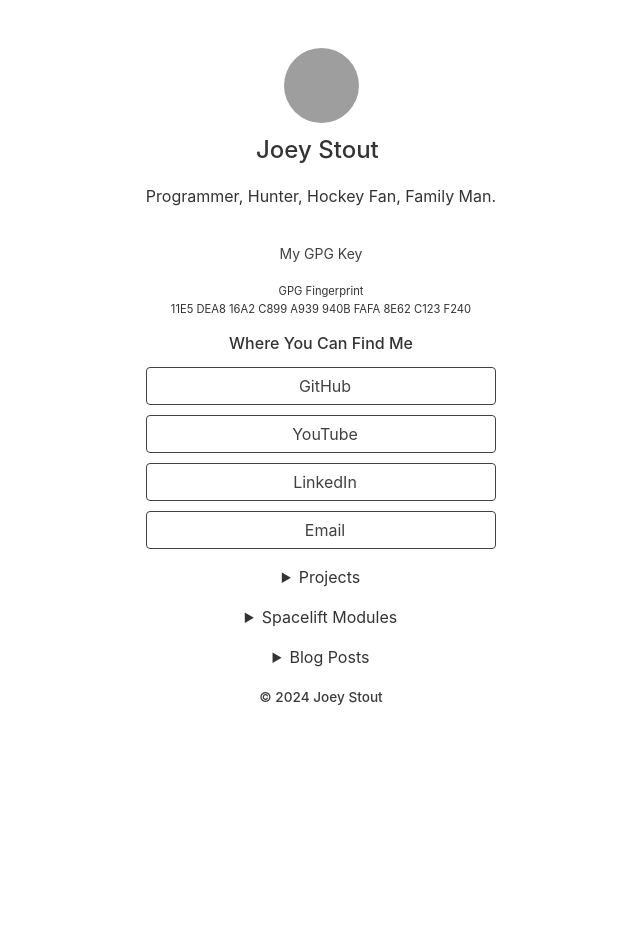
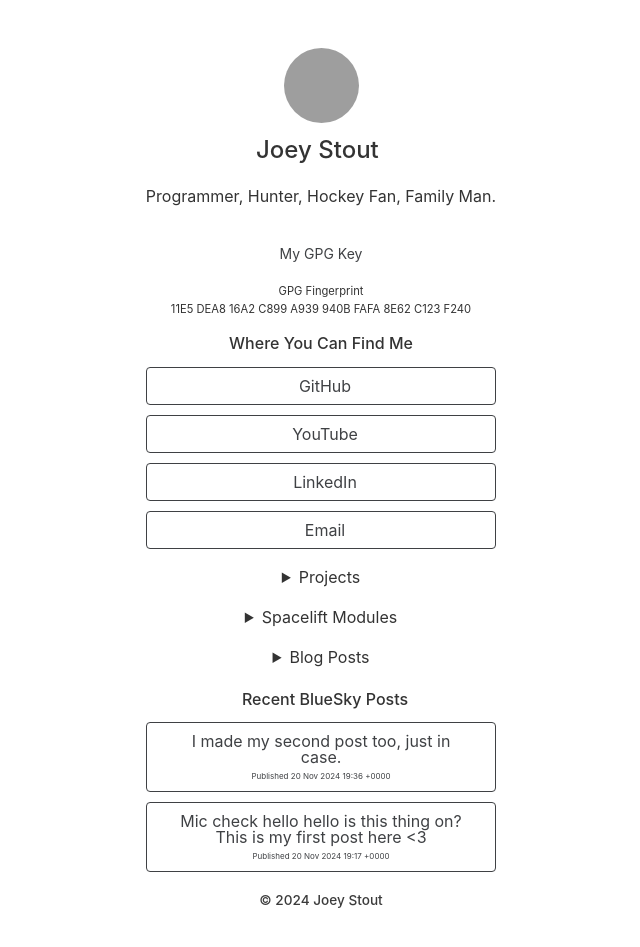
Before and after one commit to vellsworth/profile, a Jekyll site: the page built from index.html, in a window 1280 px wide, cut to the strip 0-948 px from the top of the page. Shown: the whole strip, without its empty margins (319-959 px from the left). Built offline with Jekyll 4.4.1, drawn with Linux system fonts in a browser that asks for light colours; nearby versions of some CDN libraries; comment, search, counter and statistics services are not loaded; grey boxes are pictures that could not be loaded.

Commit message:
feat: bluesky

```diff
--- /dev/null
+++ b/_data/posts.yml
@@ -0,0 +1,15 @@
+link: https://bsky.app/profile/apollorion.com
+title: '@apollorion.com - Joey Stout'
+item:
+  - link: https://bsky.app/profile/apollorion.com/post/3lbfp3dftsk27
+    description: I made my second post too, just in case.
+    pubDate: 20 Nov 2024 19:36 +0000
+    guid:
+      +content: at://did:plc:7e7cnwumaewg7s2ryywfu3qe/app.bsky.feed.post/3lbfp3dftsk27
+      +@isPermaLink: "false"
+  - link: https://bsky.app/profile/apollorion.com/post/3lbfnzsdybs2n
+    description: Mic check hello hello is this thing on? This is my first post here <3
+    pubDate: 20 Nov 2024 19:17 +0000
+    guid:
+      +content: at://did:plc:7e7cnwumaewg7s2ryywfu3qe/app.bsky.feed.post/3lbfnzsdybs2n
+      +@isPermaLink: "false"
--- /dev/null
+++ b/_includes/posts.html
@@ -0,0 +1,14 @@
+<main>
+    <h2 class="text-center"><span class="iconify-inline" data-icon="logos:bluesky" style="margin-left:.5em;margin-right:0"></span> Recent BlueSky Posts</h2>
+    {% for item in site.data.posts.item %}
+    <div class="row">
+        <div class="col is-center">
+            <a class="button outline secondary" style="width:50%" href="{{ item.link }}" target="_blank">
+                {{ item.description }}
+                <br/>
+                <span style="font-size: 0.5em">Published {{ item.pubDate }}</span>
+            </a>
+        </div>
+    </div>
+    {% endfor %}
+</main>
--- a/_layouts/default.html
+++ b/_layouts/default.html
@@ -55,6 +55,8 @@
 
         {% include dropdowns.html %}
 
+        {% include posts.html %}
+
         {% include footer.html %}
     </div>
     <script src="assets/script.js"></script>
```
Also changed, not shown: .github/workflows/jekyll.yml.
